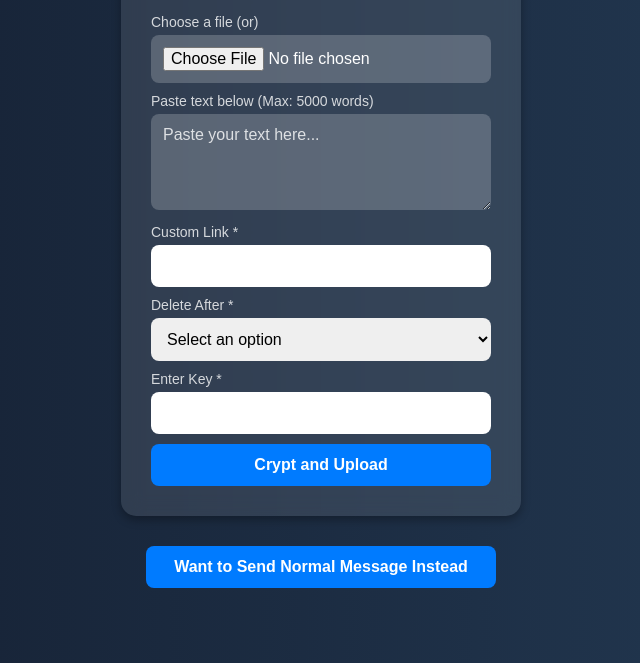
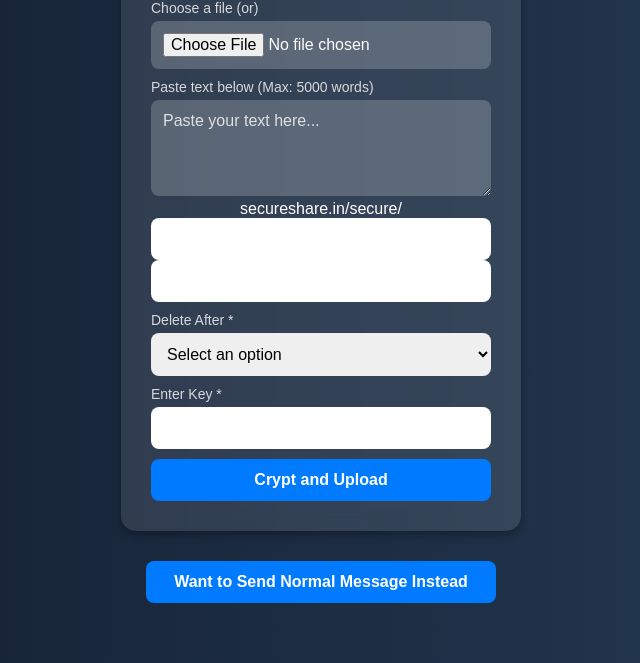
Before and after one commit to dhruvimehta17/file-sharing, a website: page public/signuplogin.html in a window 1280 px wide. Shown: the part 137-800 px from the top of the page, without its empty margins (319-959 px from the left). Drawn offline with Linux system fonts and the light colour scheme.

Commit message:
Some changes

```diff
--- a/public/signuplogin.html
+++ b/public/signuplogin.html
@@ -127,7 +127,10 @@
       <textarea id="textInput" rows="4" placeholder="Paste your text here..." oninput="checkWordLimit()"></textarea>
       <span class="error" id="wordLimitError">Text exceeds 5000 words limit!</span>
 
-      <label for="customLink">Custom Link *</label>
+      <div class="input-wrapper">
+        <span class="prefix">secureshare.in/secure/</span>
+        <input type="text" id="customLink" placeholder="Enter custom link" required>
+      </div>
       <input type="text" id="customLink" placeholder="Enter custom link" required>
 
       <label for="deleteAfter">Delete After *</label>
```
